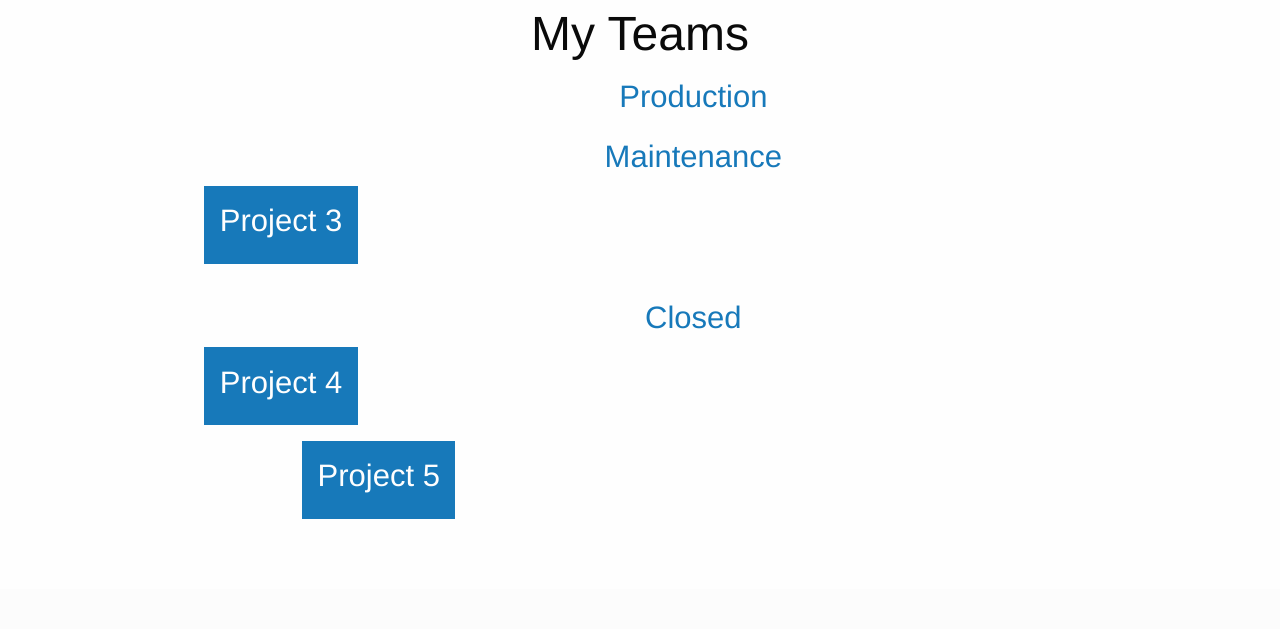
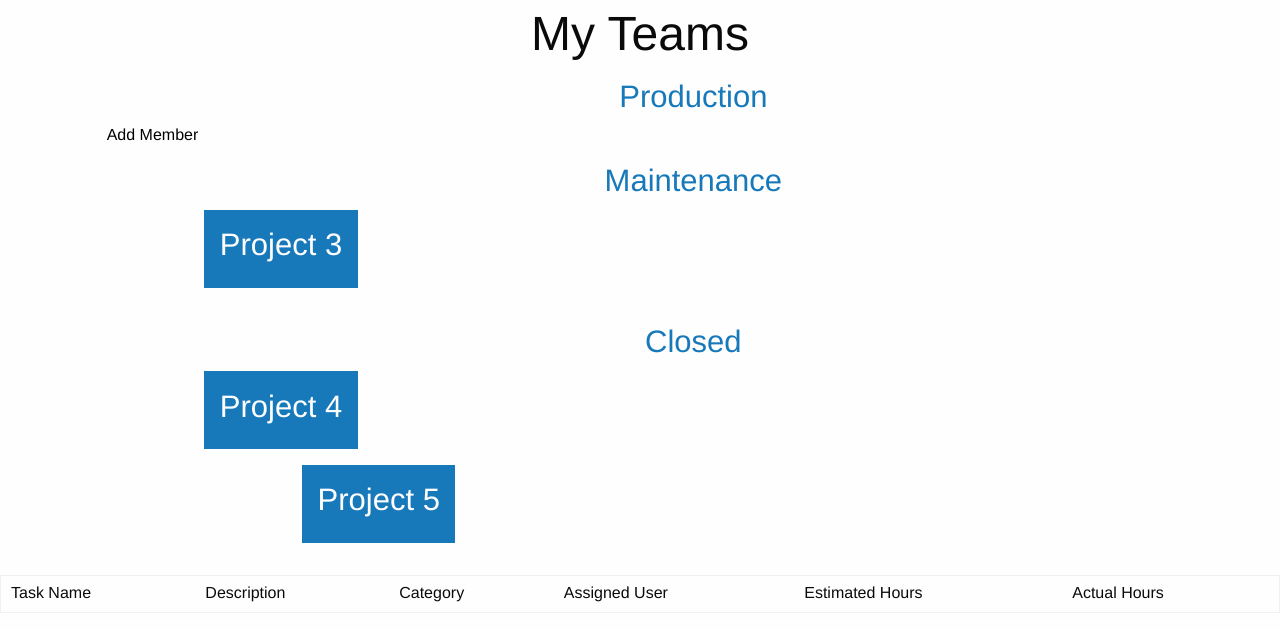
Before and after one commit to RHITJuniorProjects/JrProj-1415-Mike, a PHP site: page /projects in a window 1280 px wide. Shown: the part 211-840 px from the top of the page. Before the commit the page ends 730 px from the top, so only its background shows below. Run offline with PHP 8.4, Linux system fonts and the light colour scheme; some libraries are stand-ins or nearby versions.

Commit message:
work on feature 14
pop up menu

```diff
--- a/Code/Web/public/tasks.html
+++ b/Code/Web/public/tasks.html
@@ -1,5 +1,5 @@
-<div id='task-page' hidden>
-	<table style="width:100%">
+<div id='task-page'>
+	<table id="task-table" style="width:100%">
 		<tr>
 			<td>Task Name</td>
 			<td>Description</td>
--- a/Code/Web/public/tasks.js
+++ b/Code/Web/public/tasks.js
@@ -1,8 +1,7 @@
-
 
 $(function(){
 	var projectIDs = ['-JYcg488tAYS5rJJT4Kh'];
-	var $panel = $('#panel2');
+	var $panel = $('#task-table');
 	for(var i = 0; i < 1; i++){
 		//var $tString = '#project-name' + i;
 		//var $dString = '#project-description' + i;
--- a/Code/Web/templates/projects.php
+++ b/Code/Web/templates/projects.php
@@ -16,6 +16,10 @@
 						<h3>Production</h3>
 					</a>
 					<div id="panel1" class="content active panel row">
+					<button data-reveal-id="myModal">Add Member</button>
+						<div id="myModal" class="reveal-modal" data-reveal>
+						 Users
+						</div>
 					</div>
 				</dd>
 			</dl>
--- a/Code/Web/templates/tasks.php
+++ b/Code/Web/templates/tasks.php
@@ -1,5 +1,5 @@
-<div id='task-page' hidden>
-	<table style="width:100%">
+<div id='task-page'>
+	<table id="task-table" style="width:100%">
 		<tr>
 			<td>Task Name</td>
 			<td>Description</td>
```
Also changed, not shown: Code/Web/public/projects.html (+6 -2 lines).
